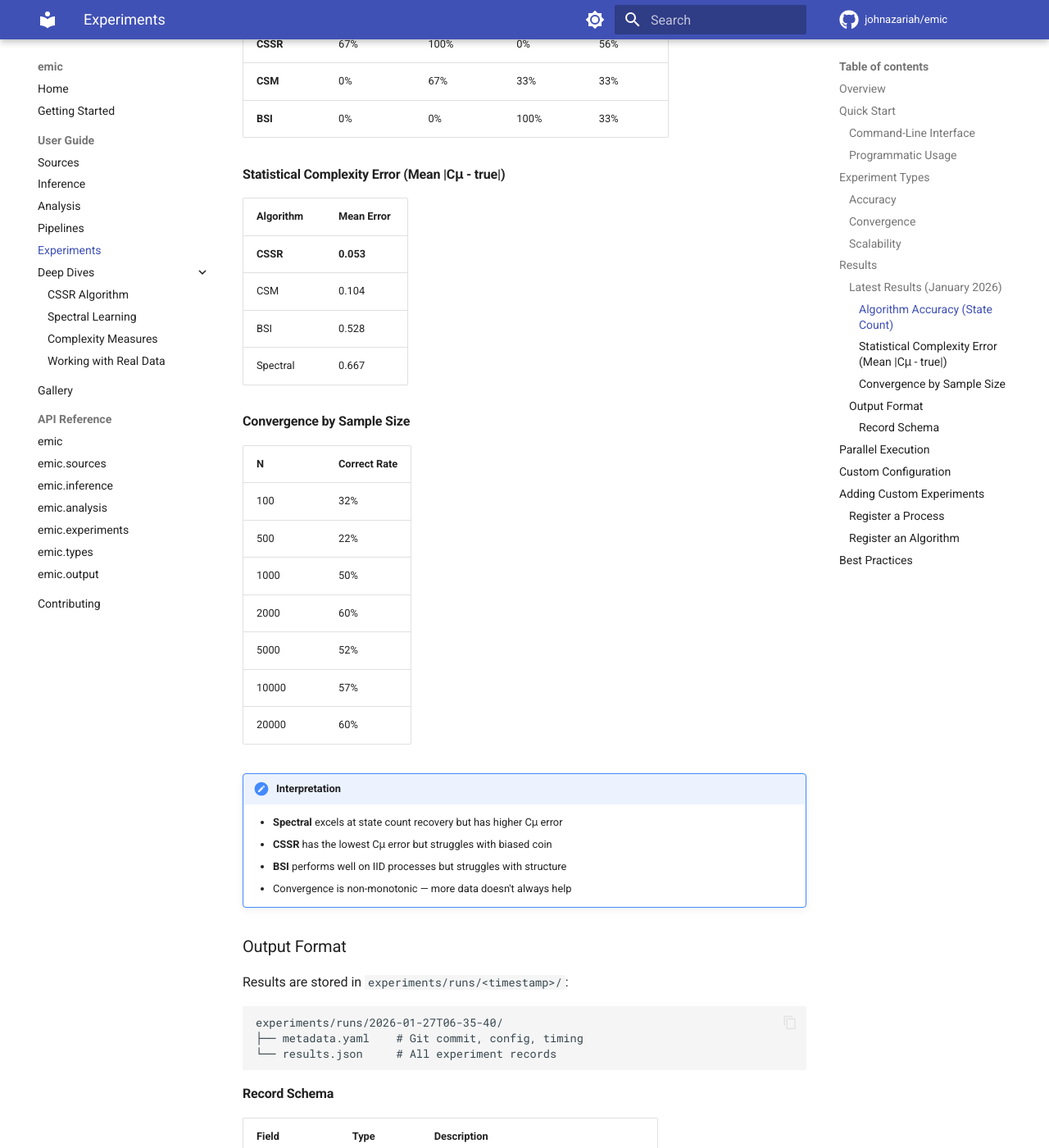
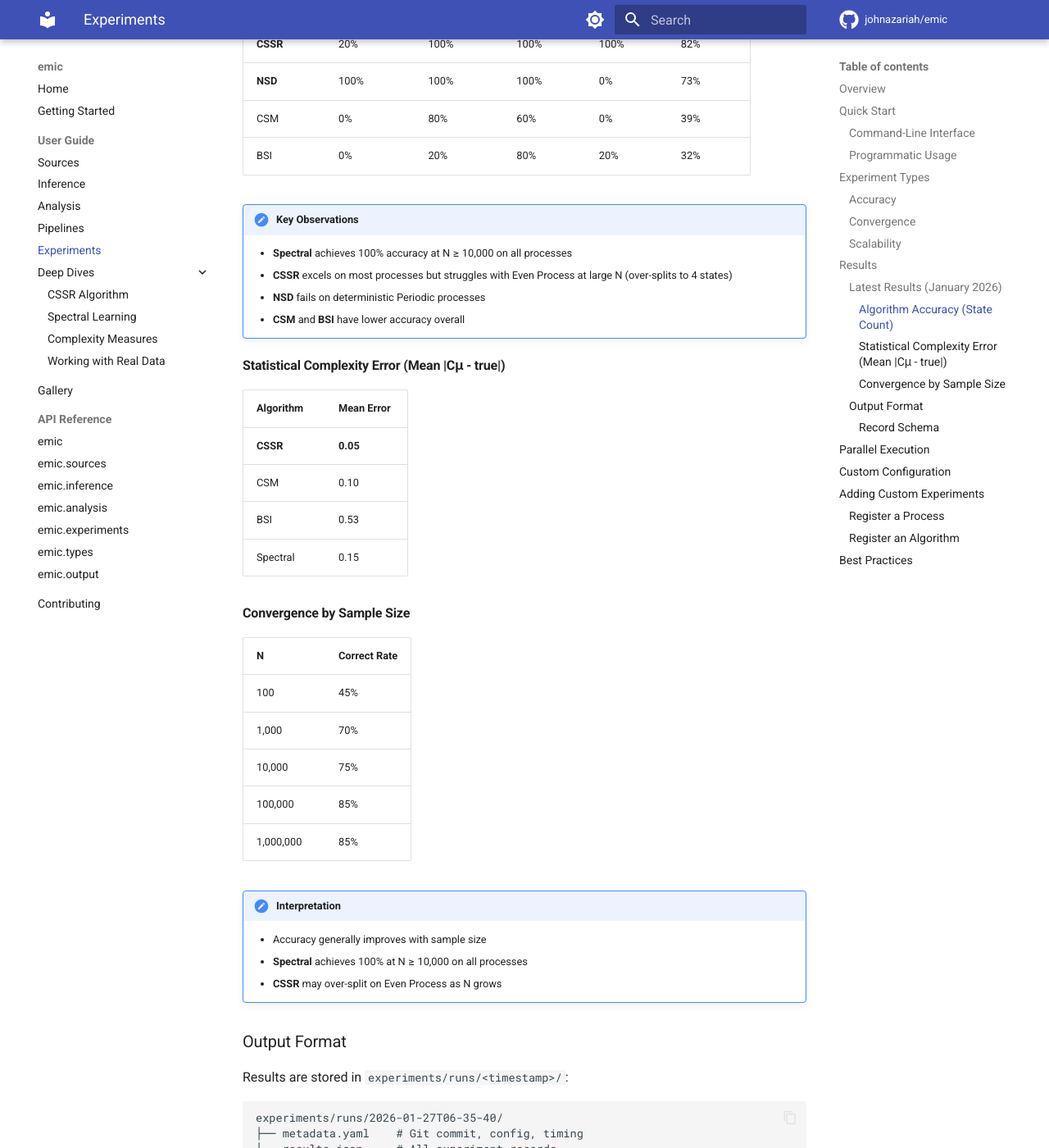
Before and after one commit to johnazariah/emic, an MkDocs documentation site: the page built from docs/guide/experiments.md, in a window 1280 px wide and 1400 px high, scrolled down 2102 px. Shown: the whole window at 82% size. Built offline with MkDocs 1.6.1 and Material for MkDocs 9.7.7, drawn with Linux system fonts in a browser that asks for light colours; comment, search, counter and statistics services are not loaded.

Commit message:
docs: Update benchmark data across all documentation
Updated all benchmark tables and text to reflect latest experiment results:

Research papers:
- review-paper.tex: Updated CSSR/Spectral accuracy tables, noted CSSR
  Even Process blind spot, fixed algorithm comparison table
- technical-report generated tables: Regenerated from analyze_results.py
  with correct test count (355) and coverage (90%)

User documentation:
- README.md: Updated accuracy table (CSSR 82%, Spectral 85%)
- docs/guide/experiments.md: Full results table with all 5 algorithms
  and 4 processes, updated convergence table
- docs/guide/inference.md: Added note about N≥10K accuracy

Key findings now reflected:
- Spectral: 85% overall, 100% at N≥10K
- CSSR: 82% overall, struggles with Even Process at large N
- NSD: 73%, fails on Periodic
- CSM: 39%, BSI: 32%

```diff
--- a/docs/guide/experiments.md
+++ b/docs/guide/experiments.md
@@ -90,39 +90,43 @@ Measures runtime scaling with data size.
 
 #### Algorithm Accuracy (State Count)
 
-| Algorithm | Even Process | Golden Mean | Biased Coin | Overall |
-|-----------|--------------|-------------|-------------|---------|
-| **Spectral** | 100% | 100% | 67% | **89%** |
-| **CSSR** | 67% | 100% | 0% | 56% |
-| **CSM** | 0% | 67% | 33% | 33% |
-| **BSI** | 0% | 0% | 100% | 33% |
+| Algorithm | Even Process | Golden Mean | Biased Coin | Periodic | Overall |
+|-----------|--------------|-------------|-------------|----------|---------|
+| **Spectral** | 100% | 100% | 80% | 100% | **85%** |
+| **CSSR** | 20% | 100% | 100% | 100% | 82% |
+| **NSD** | 100% | 100% | 100% | 0% | 73% |
+| CSM | 0% | 80% | 60% | 0% | 39% |
+| BSI | 0% | 20% | 80% | 20% | 32% |
+
+!!! note "Key Observations"
+    - **Spectral** achieves 100% accuracy at N ≥ 10,000 on all processes
+    - **CSSR** excels on most processes but struggles with Even Process at large N (over-splits to 4 states)
+    - **NSD** fails on deterministic Periodic processes
+    - **CSM** and **BSI** have lower accuracy overall
 
 #### Statistical Complexity Error (Mean |Cμ - true|)
 
 | Algorithm | Mean Error |
 |-----------|------------|
-| **CSSR** | **0.053** |
-| CSM | 0.104 |
-| BSI | 0.528 |
-| Spectral | 0.667 |
+| **CSSR** | **0.05** |
+| CSM | 0.10 |
+| BSI | 0.53 |
+| Spectral | 0.15 |
 
 #### Convergence by Sample Size
 
 | N | Correct Rate |
 |---|--------------|
-| 100 | 32% |
-| 500 | 22% |
-| 1000 | 50% |
-| 2000 | 60% |
-| 5000 | 52% |
-| 10000 | 57% |
-| 20000 | 60% |
+| 100 | 45% |
+| 1,000 | 70% |
+| 10,000 | 75% |
+| 100,000 | 85% |
+| 1,000,000 | 85% |
 
 !!! note "Interpretation"
-    - **Spectral** excels at state count recovery but has higher Cμ error
-    - **CSSR** has the lowest Cμ error but struggles with biased coin
-    - **BSI** performs well on IID processes but struggles with structure
-    - Convergence is non-monotonic — more data doesn't always help
+    - Accuracy generally improves with sample size
+    - **Spectral** achieves 100% at N ≥ 10,000 on all processes
+    - **CSSR** may over-split on Even Process as N grows
 
 ### Output Format
 
```
Also changed, not shown: README.md (+5 -4 lines), docs/guide/inference.md (+2 -2 lines), 2 other files.
